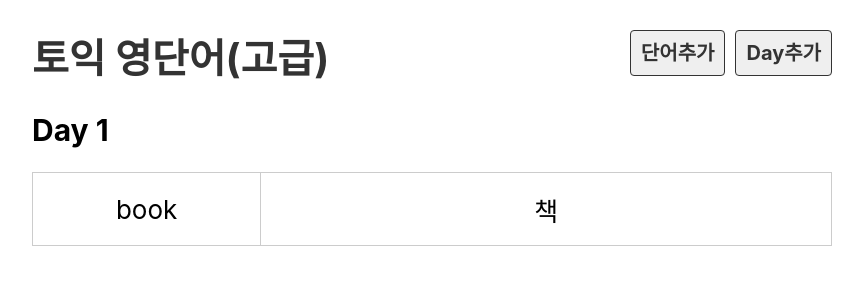
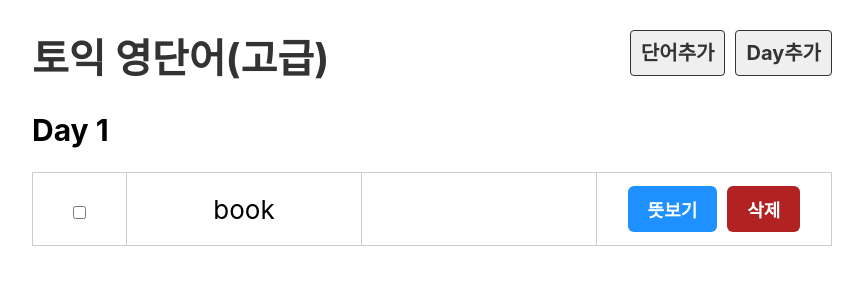
Before and after one commit to ahn-sujin/create-react-app-test, a React (Create React App) app in the folder voca/: page /day/1 in a window 1280 px wide. Shown: the top 300 px of the page, without its empty margins (208-1071 px from the left). Built offline with nearby package versions, Linux system fonts and the light colour scheme.

Commit message:
뜻보기,숨기기,체크,삭제 버튼 추가 /  단어 state 나타내는 컴포넌트 추가

```diff
--- a/voca/src/component/Day.js
+++ b/voca/src/component/Day.js
@@ -1,11 +1,11 @@
+import { useParams } from 'react-router-dom';
 import dummy from '../db/data.json';
-import { useParams } from 'react-router-dom';
+import Word from './Word';
+
 
 const Day = () => {
     const day = useParams().day;
     const wordList = dummy.words.filter(word => word.day === Number(day));
-
-    console.log(typeof(day));
 
     return(
         <div>
@@ -13,10 +13,7 @@
             <table>
                 <tbody>
                     {wordList.map(word => (
-                        <tr key = {word.id}>
-                            <td>{word.eng}</td>
-                            <td>{word.kor}</td>
-                        </tr>
+                        <Word word = {word} key = {word.id}></Word>
                     ))}
                 </tbody>
             </table>
--- /dev/null
+++ b/voca/src/component/Word.js
@@ -0,0 +1,30 @@
+import { useState } from "react";
+
+const Word = ( {word} ) => {
+    const [isShow, setIsShow] = useState(false);
+    const [isDone, setIsDone] = useState(word.isDone);
+
+    function toggleShow(){
+        setIsShow(!isShow);
+    }
+
+    function toggleDone(){
+        setIsDone(!isDone);
+    }
+
+    return (
+        <tr className={isDone ? "off" : "" }>
+            <td>
+                <input type="checkbox" checked={isDone} onChange = {toggleDone}></input>
+            </td>
+            <td>{word.eng}</td>
+            <td>{isShow && word.kor}</td>
+            <td>
+                <button onClick = {toggleShow}>뜻{isShow ? '숨기기' : '보기'}</button>
+                <button className="btn_del">삭제</button>
+            </td>
+        </tr>
+    )
+}
+
+export default Word;
```
